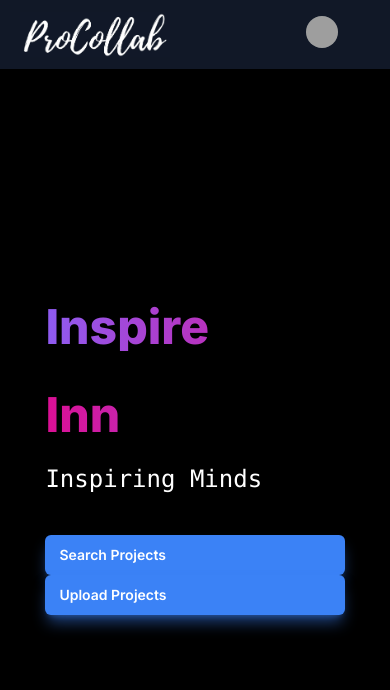
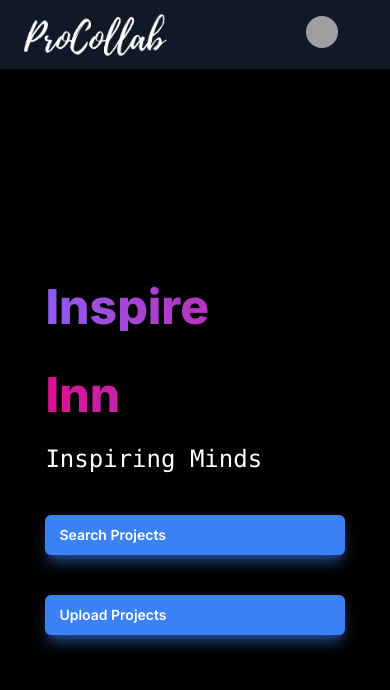
Before and after one commit to Abhishek-Gupta-1/ProCollab-Frontend, a Next.js app: page / in a window 390 px wide. Shown: the top 690 px of the page. Built offline with nearby package versions, Linux system fonts and the light colour scheme; grey boxes are pictures that could not be loaded.

Commit message:
Update UI of Dash. page

```diff
--- a/components/dashboard/dashboard.tsx
+++ b/components/dashboard/dashboard.tsx
@@ -24,7 +24,7 @@ export default function Example() {
 
                         <div className="text-5xl sm:text-5xl md:text-6xl lg:text-8xl space-y-5 font-extrabold flex flex-col md:flex-row  gap-5">
 
-                            <h1 className=' mt-4 bg-gradient-to-r from-[#8e5cf1]  to-[#dc0f94] inline-block text-transparent bg-clip-text'>Inspire</h1>
+                            <h1 className=' mt-4 bg-gradient-to-r from-[#8e5cf1]  to-[#dc0f94] inline-block text-transparent bg-clip-text '>Inspire</h1>
                             <div className="text-transparent bg-clip-text bg-gradient-to-r  from-[#dc0f94] to-[#8e5cf1]">
                                 <TypewriterComponent
                                     options={{
@@ -43,11 +43,11 @@ export default function Example() {
                         </div>
 
                         <div >
-                            <p className="mt-6 font-mono text-2xl  leading-8   text-white inline-block text-transparent bg-clip-text">
+                            <p className="mt-6 font-mono text-2xl  leading-8  text-white inline-block text-transparent bg-clip-text">
                                 Inspiring Minds
                             </p>
 
-                            <div className="mt-10 flex flex-col md:flex-row justify-left  md:gap-x-6 ">
+                            <div className="mt-10 flex flex-col md:flex-row justify-left  md:gap-x-6 gap-y-10">
                                 <Link
                                     href="/searchprojects"
                                     className=" bg-blue-500 shadow-lg shadow-blue-500/50 rounded-md  px-3.5 py-2.5 text-sm font-semibold text-white  hover:bg-purple-500 hover:shadow-purple-500/50 focus-visible:outline focus-visible:outline-2 focus-visible:outline-offset-2 focus-visible:outline-indigo-600"
```
